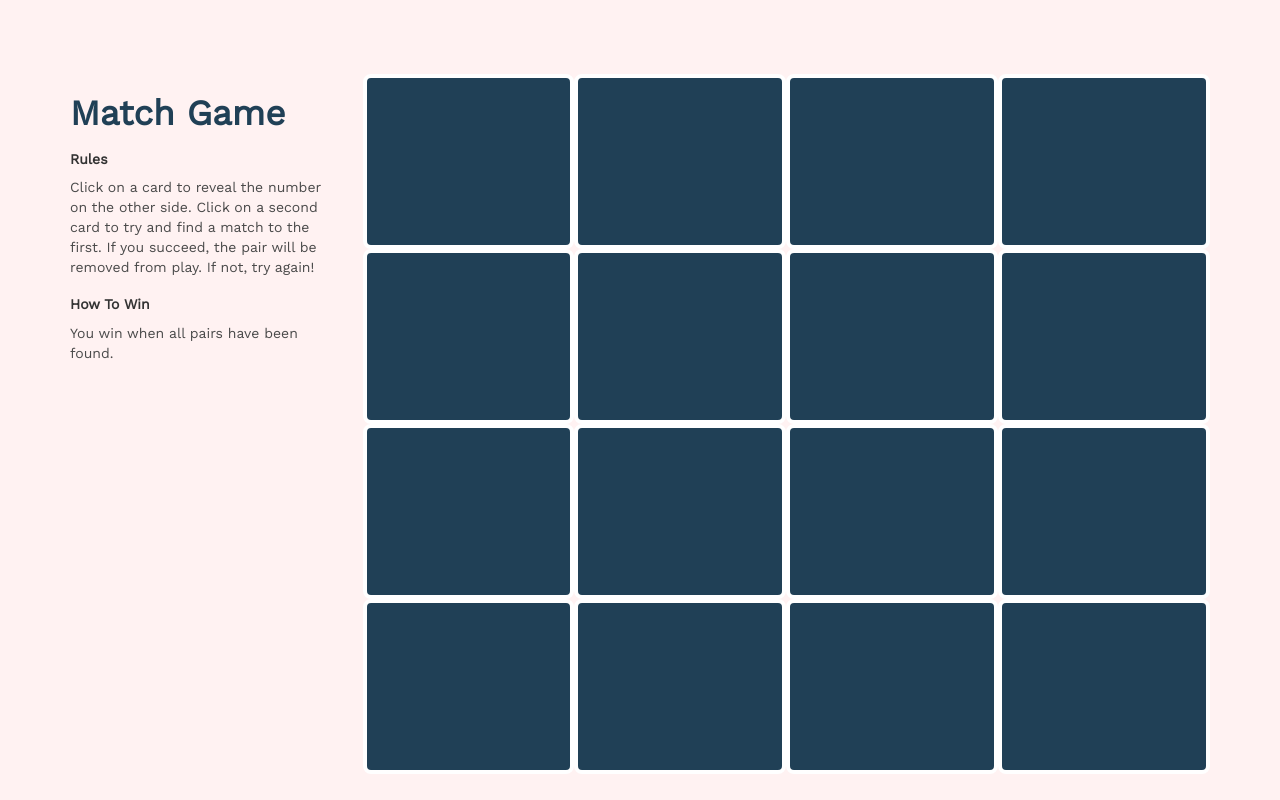
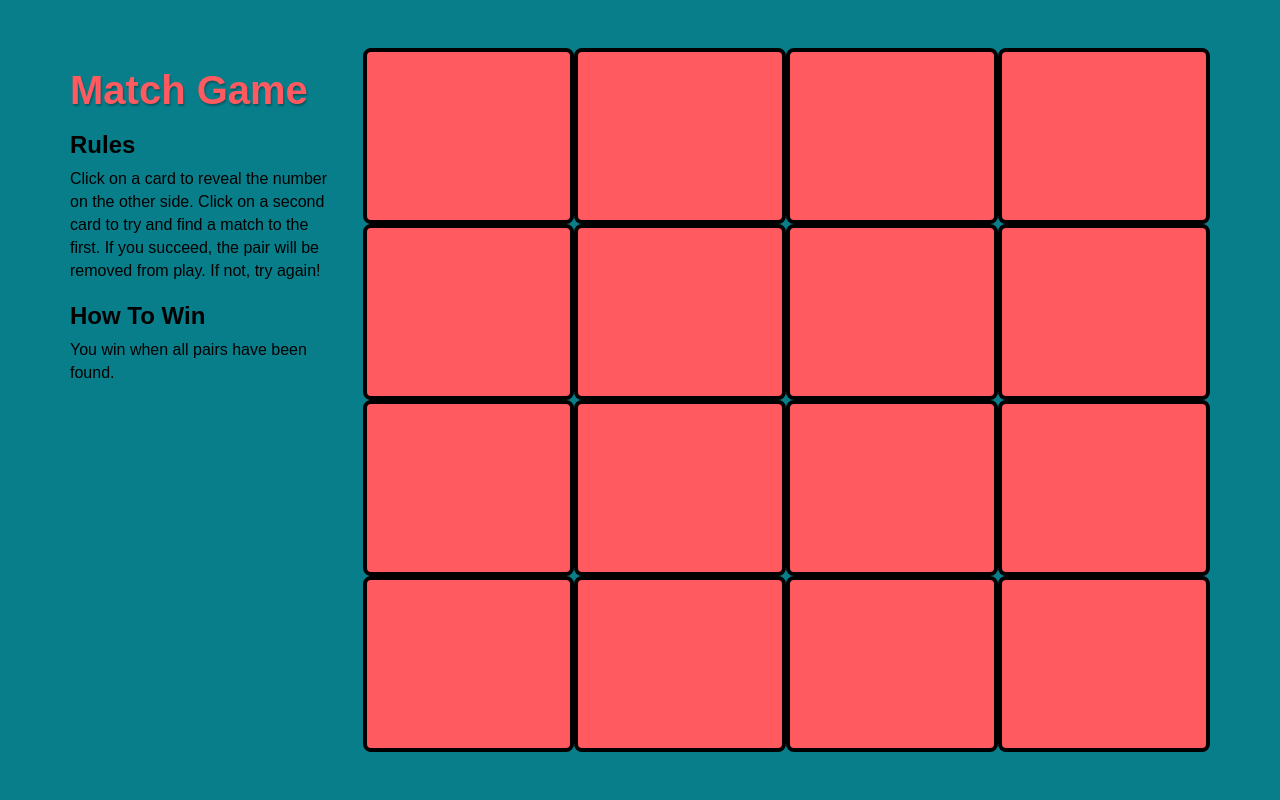
Before and after one commit to builtbykasey/match-game, a plain HTML site: page index.html in a window 1280 px wide. Drawn offline with nearby package versions, Linux system fonts and the light colour scheme.

Commit message:
Color update

```diff
--- a/resources/css/style.css
+++ b/resources/css/style.css
@@ -1,32 +1,34 @@
 html, body {
-  font-size: 14px;
-  font-family: 'Work Sans', sans-serif;
-  background-color: rgb(255, 242, 242);
+  font-size: 16px;
+  font-family: 'PT Sans', sans-serif;
+  background-color: #087e8b;
 }
 
 h1 {
   font-weight: bold;
   font-size: 2.5rem;
-  color: rgb(32,64,86);
+  color: #ff5a5f;
+  text-shadow: 1px 2px 2px rgba(0, 0, 0, .3);
 }
 
 h2 {
-  font-size: 1rem;
+  font-size: 1.5rem;
   font-weight: bold;
+  color: black;
 }
 
 p {
-  color: rgb(74,74,74);
+  color: black;
 }
 
 .container {
-  padding-top: 5.25rem;
+  padding-top: 3rem;
 }
 
 .card {
-  height: 12.5rem;
-  background-color: rgb(32,64,86);
-  border: 4px solid #ffffff;
+  height: 11rem;
+  background-color: #ff5a5f;
+  border: 4px solid black;
   border-radius: 8px;
 }
 
--- a/resources/js/match-game.js
+++ b/resources/js/match-game.js
@@ -89,7 +89,6 @@ MatchGame.flipCard = function($card, $game) {
   //var number = $card.data('value');
 
   flippedCards.push($card);
-  console.log(flippedCards);
 
   if (flippedCards.length === 2) {
 
```
